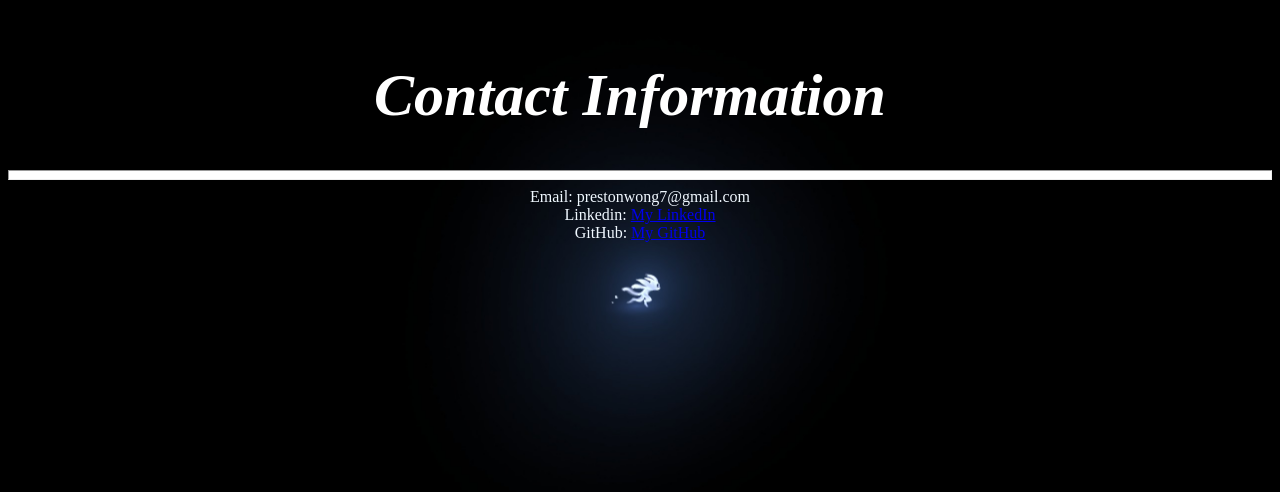
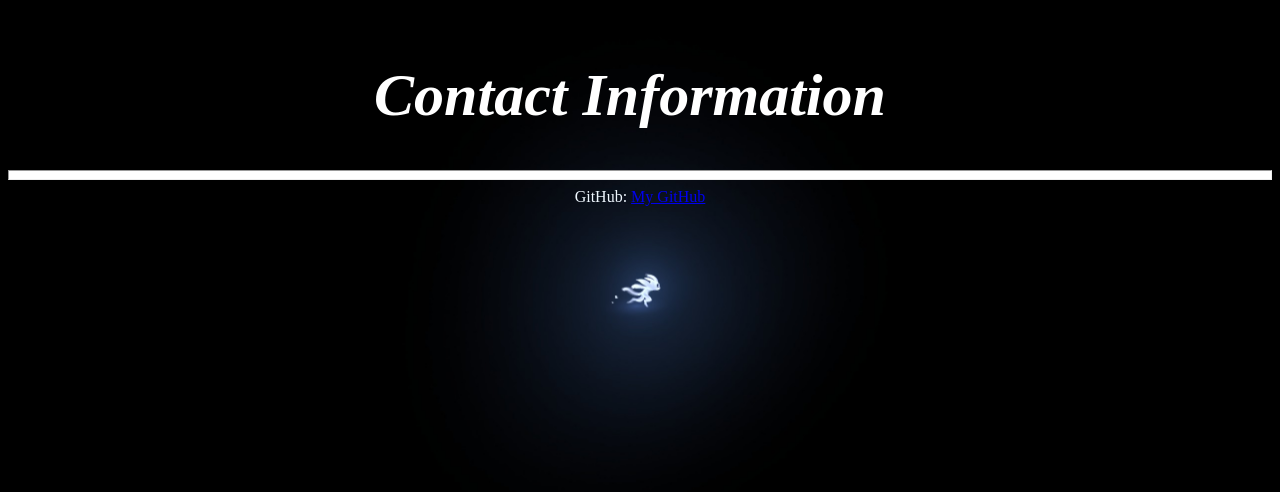
Before and after one commit to prestonwong7/prestonwong7.github.io, a plain HTML site: page index.html in a window 1280 px wide. Shown: the part 3493-3985 px from the top of the page. Drawn offline with Linux system fonts and the light colour scheme.

Commit message:
Update index.html

```diff
--- a/index.html
+++ b/index.html
@@ -112,8 +112,6 @@
 			<div class="text-block">
 				<h1><a id="contactme" name="contactme">Contact Information</a></h1>
 				<hr size="10">
-				Email: prestonwong7@gmail.com<br>
-				Linkedin: <a href="https://www.linkedin.com/in/prestonwong7/">My LinkedIn</a><br>
 				GitHub: <a href="https://github.com/prestonwong7">My GitHub</a><br>
 			</div>
 		</div>
```
